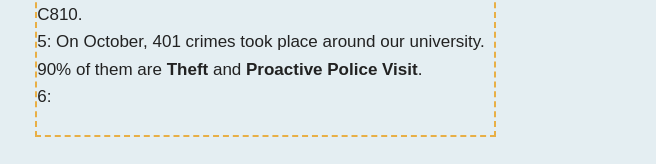
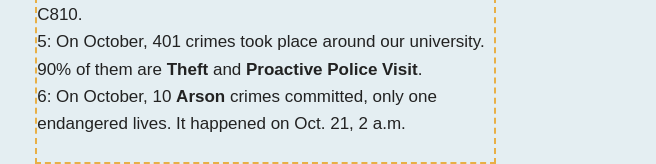
Before and after one commit to duhaoyuan1111/project4_DynamicWebApplication, a website: page aboutus.html in a window 1280 px wide. Shown: the part 1056-1220 px from the top of the page, 624-1280 px from the left. Before the commit the page ends 1193 px from the top, so only its background shows below. Drawn offline with Linux system fonts and the light colour scheme.

Commit message:
Add files via upload

```diff
--- a/aboutus.html
+++ b/aboutus.html
@@ -59,7 +59,7 @@
 					3: On the Christmas Eve last year, from 8 p.m to 11 p.m, there are 12 crimes committed. The most serious one is <b>Aggravated Assault, Knife or Cutting Instrument</b>, happened on the Summit neighborhood.<br/>
 					4: There is a typo in our database: 'Sample <b>Assault</b> Dom' and 'Sample <b>Asasult</b> Dom'. The wrong code number is C810.<br/>
 					5: On October, 401 crimes took place around our university. 90% of them are <b>Theft</b> and <b>Proactive Police Visit</b>.<br/>
-					6:
+					6: On October, 10 <b>Arson</b> crimes committed, only one endangered lives. It happened on Oct. 21, 2 a.m.
 					</p>
 				</div>
 			</div>
--- a/css/du.css
+++ b/css/du.css
@@ -1,7 +1,8 @@
 body {
-	background-image:url('https://live.staticflickr.com/4073/4901401714_5908cdc78f_b.jpg');
+	background-image:url(../image/back.jpg);
 	background-repeat:no-repeat;
-	background-size:1900px 600px;
+	background-size:1400px 500px;
+	background-position:0px 125px;
 }
 
 #map {
```
Also changed, not shown: index.html (+1 -1 lines), image/back.jpg (added).
